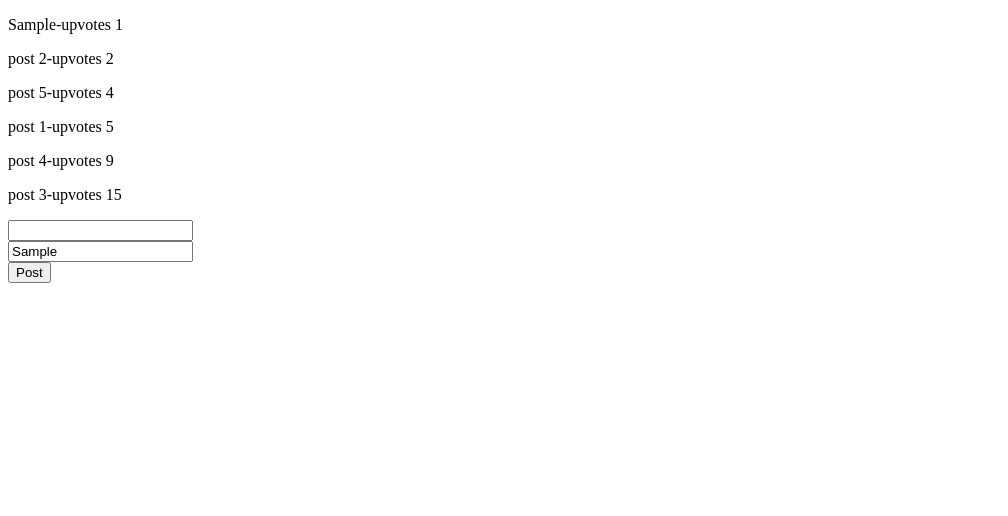
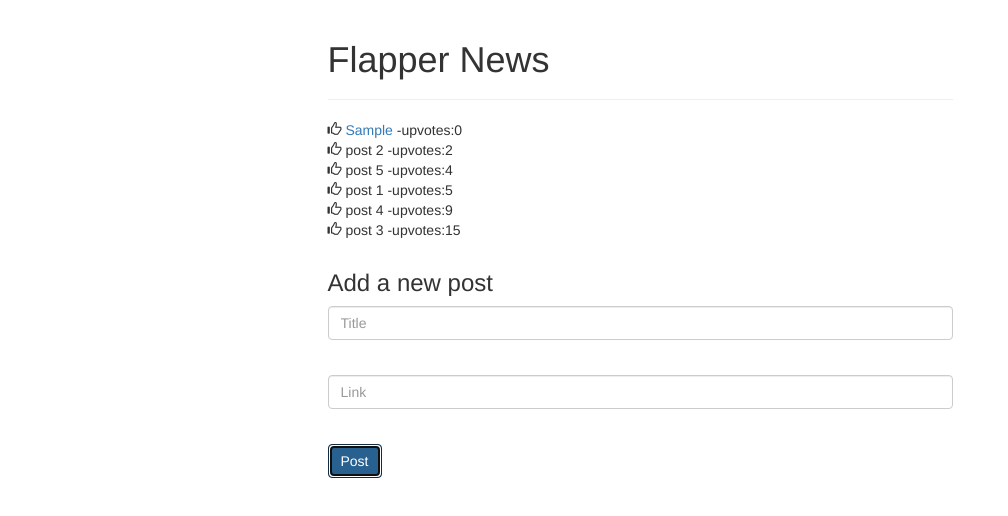
Before and after one commit to jeevanhr7/Mean_app, a website: page index.html in a window 1280 px wide. Both pictures are taken after typing "Sample", "Sample" into the empty fields and a click on the button "Post". Shown: the whole page, without its empty margins (0-1008 px from the left). Drawn offline with nearby package versions, Linux system fonts and the light colour scheme.

Commit message:
Designed the Page With the BootStrap

```diff
--- a/app.js
+++ b/app.js
@@ -8,12 +8,21 @@ mainapp.controller('control', function ($scope) {
         {title: 'post 4', upvotes: 9},
         {title: 'post 5', upvotes: 4}
     ];
-    $scope.addpost = function () {
-        if (!$scope.title | $scope.title === '') {
-            return console.log('nothing Filled');
-        }
-        $scope.upvotes = +1;
-        $scope.posts.push({'title': $scope.title, 'upvotes': $scope.upvotes});
+    $scope.addPost = function(){
+        if(!$scope.title || $scope.title === '') { return; }
+        $scope.posts.push({
+            title: $scope.title,
+            link: $scope.link,
+            upvotes: 0
+        });
         $scope.title = '';
-    }
+        $scope.link = '';
+    };
+    $scope.incrementUpvotes = function(post) {
+        console.log("Hai Jeevan");
+        post.upvotes += 1;
+
+    };
+
+
 });
--- a/index.html
+++ b/index.html
@@ -3,18 +3,43 @@
 <head>
     <meta charset="UTF-8">
     <title></title>
+    <style> .glyphicon-thumbs-up {
+        cursor: pointer
+    } </style>
+    <script src="bower_components/angular/angular.min.js"></script>
+    <script src="app.js"></script>
+    <link href="bower_components/bootstrap/dist/css/bootstrap.min.css" rel="stylesheet">
 </head>
 <body ng-app="mainApp" ng-controller="control">
-<script src="bower_components/angular/angular.min.js"></script>
-<script src="app.js"></script>
-<div ng-repeat="post in posts | orderBy:'upvotes'">
-    <p>{{post.title}}-upvotes {{post.upvotes}}</p>
+<div class="row">
+    <div class="col-md-6 col-md-offset-3">
+        <div class="page-header">
+            <h1>Flapper News</h1>
+        </div>
+        <div ng-repeat="post in posts | orderBy:'upvotes'">
+            <span class="glyphicon glyphicon-thumbs-up" ng-click="incrementUpvotes(post)"></span>
+            <a ng-show="post.link" href="{{post.link}}">
+                {{post.title}}
+            </a>
+<span ng-hide="post.link">
+    {{post.title}}
+</span>
+            -upvotes:{{post.upvotes}}
 
+        </div>
+
+        <form ng-submit="addPost()" style="margin-top:30px;">
+            <h3>Add a new post</h3>
+
+            <div class="form-group">
+                <input type="text" class="form-control"  placeholder="Title" ng-model="title"></br>
+            </div>
+            <div class="form-group">
+                <input type="text" class="form-control"  placeholder="Link" ng-model="link"></br>
+            </div>
+            <button type="submit" class="btn btn-primary">Post</button>
+        </form>
+    </div>
 </div>
-<form ng-submit="addpost()">
-    <input type="text" ng-model="title"></input></br>
-    <input type="text" ng-model="link"></input></br>
-    <button type="submit">Post</button>
-</form>
 </body>
 </html>
```
